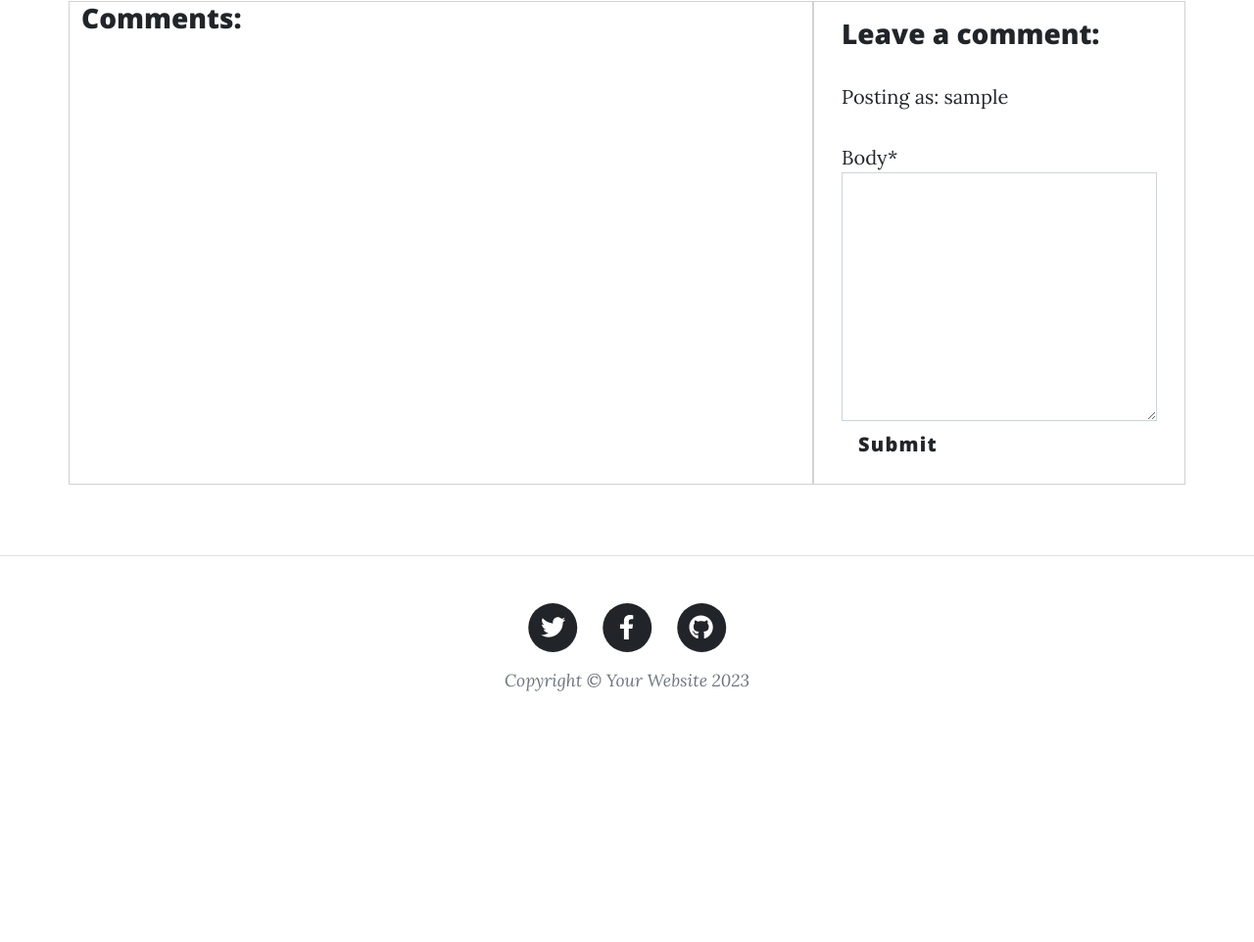
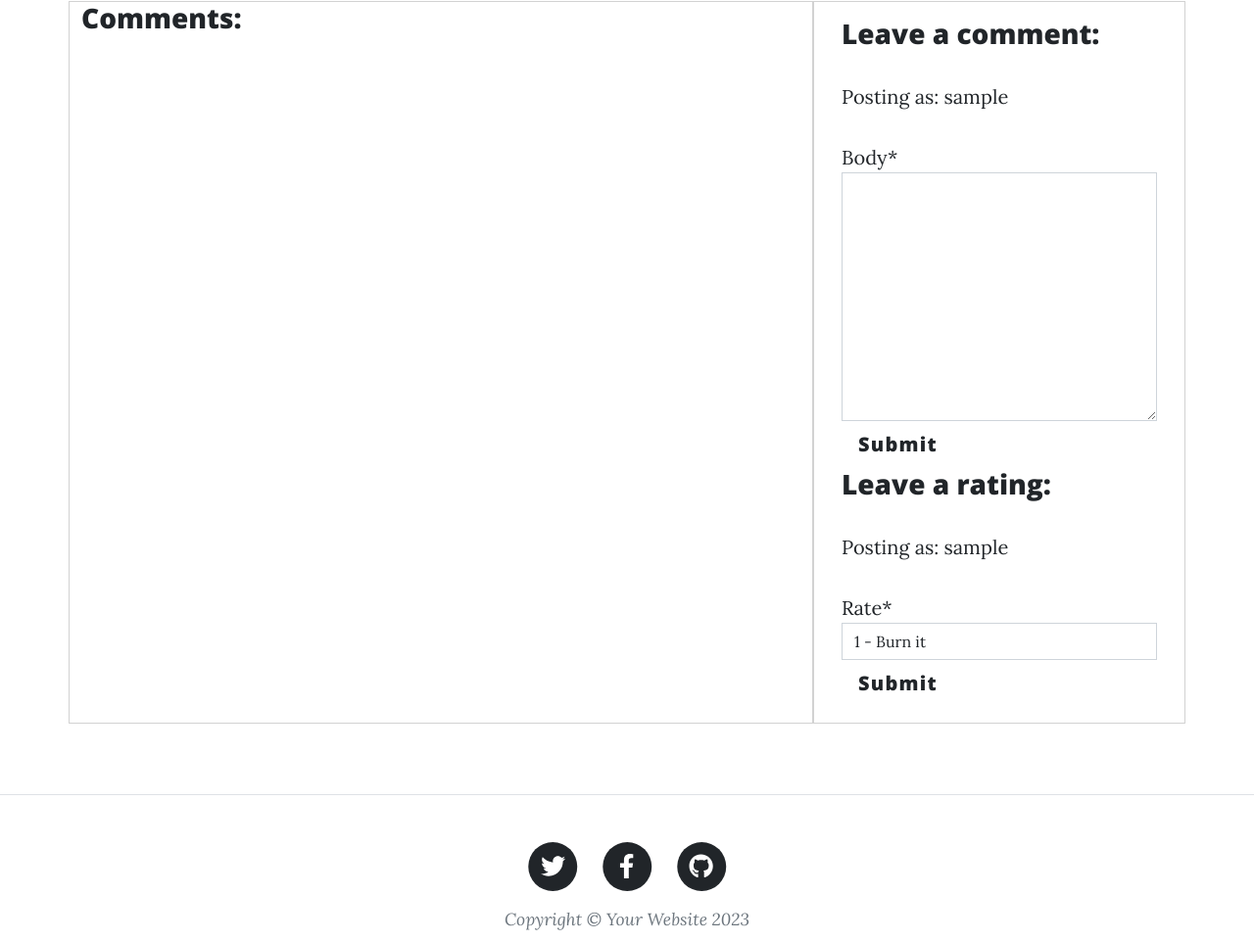
Before and after one commit to Dylangroome/Pro-4-Album-Ranking, a Django app: template templates/post.html in a window 1280 px wide. Shown: the part 950-1912 px from the top of the page at 98% size. Before the commit the page ends 1656 px from the top, so only its background shows below. Run offline with Django 3.2, Linux system fonts and the light colour scheme; the template is opened without the code that fills it: values that come from a table or form of the project are taken from there, others are empty; the visitor is signed in with stand-in values (Sample User, id 1); some libraries are stand-ins or nearby versions.

Commit message:
add rate form

```diff
--- a/blog/forms.py
+++ b/blog/forms.py
@@ -1,5 +1,5 @@
 
-from .models import Comment, RATE_CHOICES
+from .models import Album, Comment, RATE_CHOICES
 from django import forms
 
 
@@ -10,9 +10,8 @@ class CommentForm(forms.ModelForm):
 
 
 class RateForm(forms.ModelForm):
-    text = forms.CharField(widget=forms.Textarea(attrs={'class': 'materialize-textarea'}), required=False)
     rate = forms.ChoiceField(choices=RATE_CHOICES, widget=forms.Select(), required=True)
 
     class Meta:
-        model = Comment
-        fields = ('text', 'rate')
+        model = Album
+        fields = ('rate',)
--- a/blog/models.py
+++ b/blog/models.py
@@ -47,7 +47,7 @@ class Album(models.Model):
     created_on = models.DateTimeField(auto_now_add=True)
     status = models.IntegerField(choices=STATUS, default=0)
     featured_image = CloudinaryField('image', default='placeholder')
-    rate = models.PositiveSmallIntegerField(choices=RATE_CHOICES, default=7)
+    rate = models.IntegerField(choices=RATE_CHOICES, default=7)
 
     class Meta:
         ordering = ["created_on"]
@@ -70,6 +70,3 @@ class Comment(models.Model):
 
     def __str__(self):
         return f"Comment {self.body} by {self.name}"
-
-
-# rate = models.PositiveSmallIntegerField(choices=RATE_CHOICES)
--- a/blog/urls.py
+++ b/blog/urls.py
@@ -4,7 +4,6 @@ from django.urls import path
 urlpatterns = [
     path("", views.AlbumList.as_view(), name="home"),
     path('about/', views.AboutTemplateView.as_view(), name='about'),
-    path('contact/', views.ContactTemplateView.as_view(), name='contact'),
     path('<slug:slug>/', views.AlbumDetail.as_view(), name='album_detail'),
     path('artist_slug/<slug:slug>', views.ArtistDetail.as_view(), name='artist'),
 ]
--- a/templates/post.html
+++ b/templates/post.html
@@ -94,6 +94,16 @@
                           <button type="submit" class="btn btn-signup btn-lg">Submit</button>
                       </form>
                       {% endif %}
+                      {% if user.is_authenticated %}
+
+                      <h3>Leave a rating:</h3>
+                      <p>Posting as: {{ user.username }}</p>
+                      <form method="post" style="margin-top: 1.3em;">
+                          {{ rate_form | crispy }}
+                          {% csrf_token %}
+                          <button type="submit" class="btn btn-signup btn-lg">Submit</button>
+                      </form>
+                      {% endif %}
                       {% endif %}
                   </div>
               </div>
```
Also changed, not shown: blog/views.py (+37 -85 lines), blog/migrations/0009_rename_rate_album_rates.py (added).
